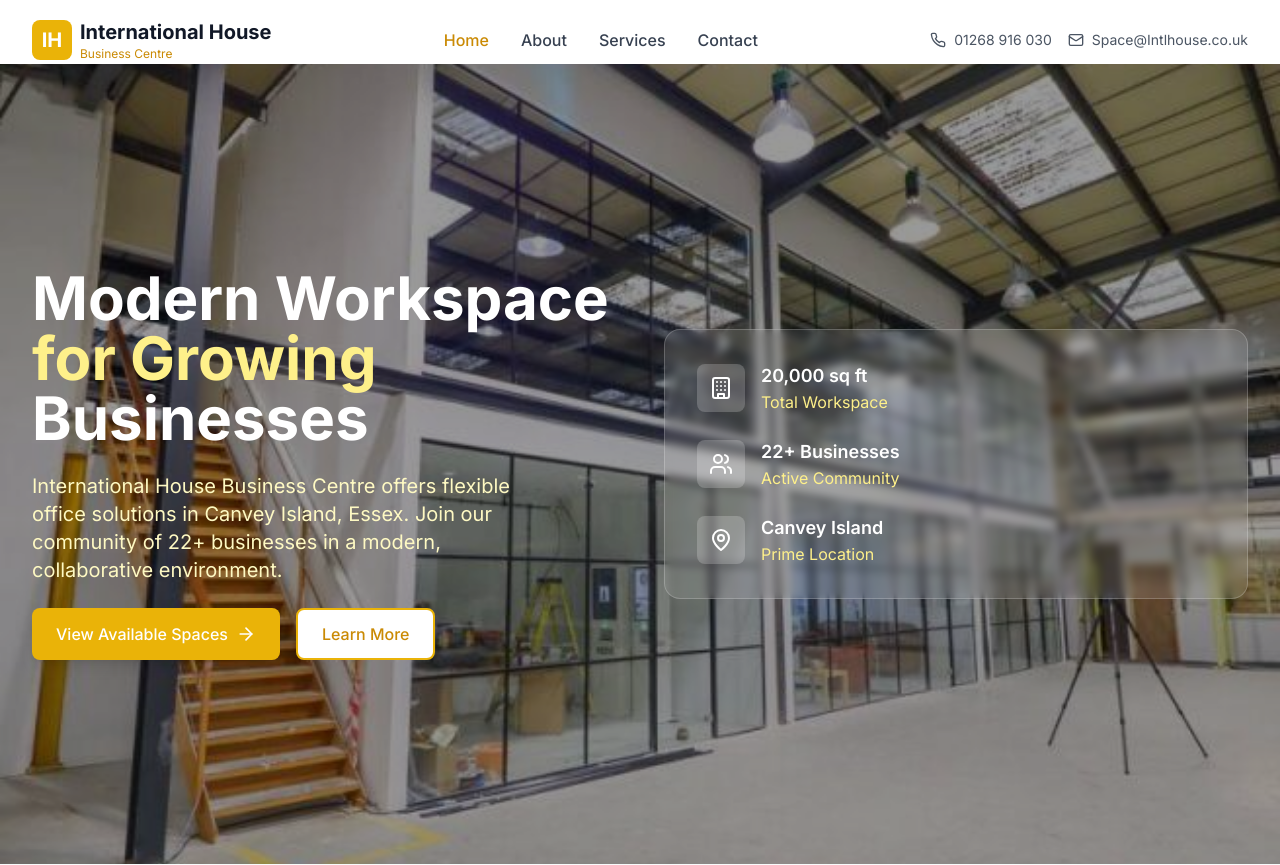
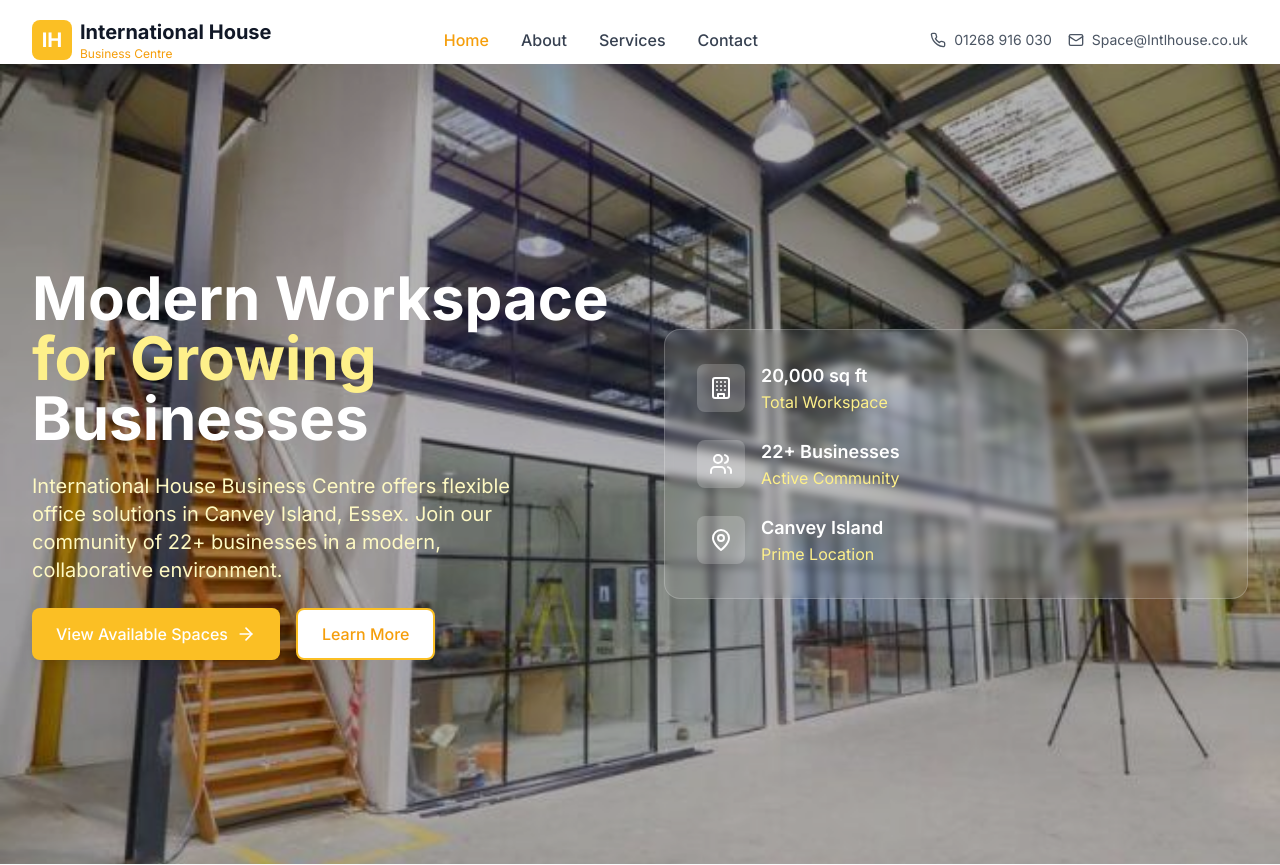
Before and after one commit to CWCMEDIA/inc, a React (Create React App) app: page /#/ in a window 1280 px wide. Shown: the top 865 px of the page. Built offline with nearby package versions, Linux system fonts and the light colour scheme.

Commit message:
Update yellow colors to be brighter and less orange

```diff
--- a/src/index.css
+++ b/src/index.css
@@ -30,7 +30,7 @@
   }
 
   .gradient-bg {
-    background: linear-gradient(135deg, #eab308 0%, #ca8a04 100%);
+    background: linear-gradient(135deg, #fbbf24 0%, #f59e0b 100%);
   }
 
   .card-hover {
--- a/src/pages/About.js
+++ b/src/pages/About.js
@@ -352,7 +352,7 @@
       </section>
 
       {/* CTA Section */}
-      <section className="section-padding bg-gradient-to-r from-primary-500 to-primary-600 text-white">
+      <section className="section-padding bg-gradient-to-r from-primary-400 to-primary-500 text-white">
         <div className="container-custom text-center">
           <motion.div
             initial={{ opacity: 0, y: 50 }}
--- a/src/pages/Contact.js
+++ b/src/pages/Contact.js
@@ -418,7 +418,7 @@
       </section>
 
       {/* CTA Section */}
-      <section className="section-padding bg-gradient-to-r from-primary-500 to-primary-600 text-white">
+      <section className="section-padding bg-gradient-to-r from-primary-400 to-primary-500 text-white">
         <div className="container-custom text-center">
           <motion.div
             initial={{ opacity: 0, y: 50 }}
--- a/src/pages/Home.js
+++ b/src/pages/Home.js
@@ -74,7 +74,7 @@
     <div className="pt-16">
       {/* Hero Section */}
       <section className="relative bg-cover bg-center bg-no-repeat text-white overflow-hidden" style={{ backgroundImage: `url(${backgroundImage})` }}>
-        <div className="absolute inset-0 bg-black opacity-40"></div>
+        <div className="absolute inset-0 bg-black opacity-30"></div>
         <div className="container-custom relative z-10">
           <div className="grid grid-cols-1 lg:grid-cols-2 gap-12 items-center min-h-screen">
             <motion.div
@@ -293,7 +293,7 @@
       </section>
 
       {/* CTA Section */}
-      <section className="section-padding bg-gradient-to-r from-primary-500 to-primary-600 text-white">
+      <section className="section-padding bg-gradient-to-r from-primary-400 to-primary-500 text-white">
         <div className="container-custom text-center">
           <motion.div
             initial={{ opacity: 0, y: 50 }}
--- a/src/pages/Services.js
+++ b/src/pages/Services.js
@@ -391,7 +391,7 @@
       </section>
 
       {/* CTA Section */}
-      <section className="section-padding bg-gradient-to-r from-primary-500 to-primary-600 text-white">
+      <section className="section-padding bg-gradient-to-r from-primary-400 to-primary-500 text-white">
         <div className="container-custom text-center">
           <motion.div
             initial={{ opacity: 0, y: 50 }}
--- a/tailwind.config.js
+++ b/tailwind.config.js
@@ -12,11 +12,11 @@
           200: '#fef08a',
           300: '#fde047',
           400: '#facc15',
-          500: '#eab308',
-          600: '#ca8a04',
-          700: '#a16207',
-          800: '#854d0e',
-          900: '#713f12',
+          500: '#fbbf24',
+          600: '#f59e0b',
+          700: '#d97706',
+          800: '#b45309',
+          900: '#92400e',
         },
         secondary: {
           50: '#f9fafb',
```
